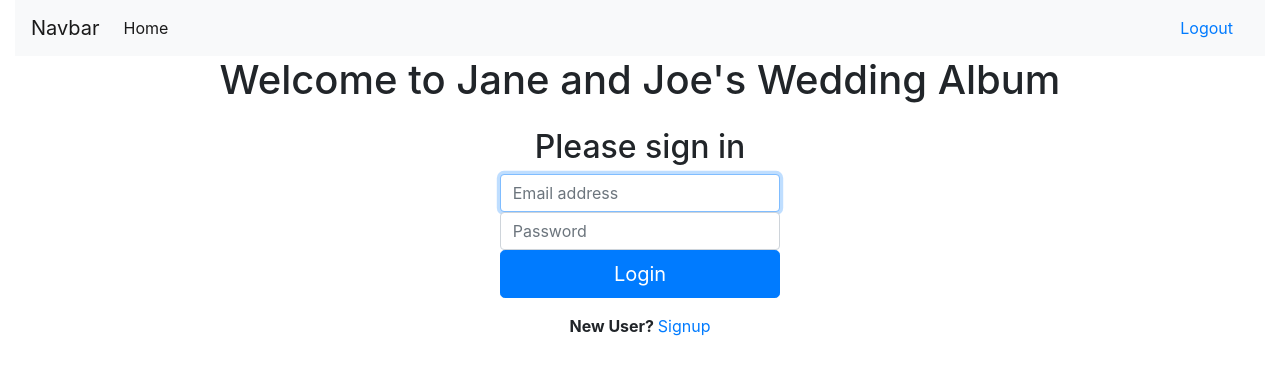
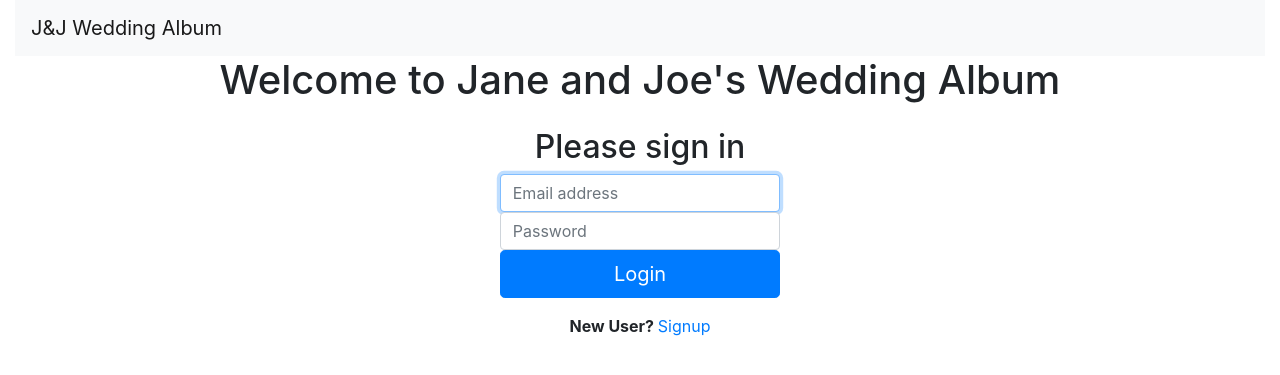
Before and after one commit to RonitRudra/Wedding-Roll, a Django app: page / in a window 1280 px wide. Shown: the top 375 px of the page. Run offline with Django 3.2, Linux system fonts and the light colour scheme; parts of the project's set-up code (start-up, migrations or seed data) failed here and were passed over; some libraries are stand-ins or nearby versions.

Commit message:
fixed navbar for auth users

```diff
--- a/src/home/templates/master_template.html
+++ b/src/home/templates/master_template.html
@@ -15,19 +15,21 @@
                 <button class="navbar-toggler" type="button" data-toggle="collapse" data-target="#navbarTogglerDemo03" aria-controls="navbarTogglerDemo03" aria-expanded="true" aria-label="Toggle navigation">
                     <span class="navbar-toggler-icon"></span>
                 </button>
-                <a class="navbar-brand" href="#">Navbar</a>
+                <a class="navbar-brand" href="{% url 'home:home' %}">J&J Wedding Album</a>
 
                 <div class="collapse navbar-collapse" id="navbarTogglerDemo03">
                     <ul class="navbar-nav mr-auto mt-2 mt-lg-0">
                         <li class="nav-item active">
-                            <a class="nav-link" href="#">Home <span class="sr-only">(current)</span></a>
+                            {% if user.is_authenticated %}
+                            <a class="nav-link" href="{% url 'rolls:upload' %}">Upload <span class="sr-only">(current)</span></a>
+                            {% endif %}
                         </li>
 
                     </ul>
                     <ul class="form-inline my-2 my-lg-0">
-
+                        {% if user.is_authenticated %}
                         <a class="nav-item nav-link active" href="{% url 'home:logout' %}">Logout</a>
-
+                        {% endif %}
                     </ul>
                 </div>
             </nav>
```
